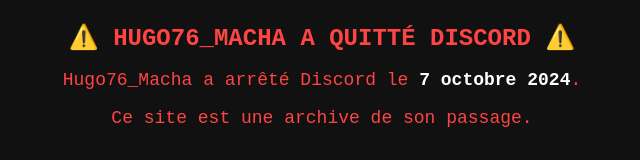
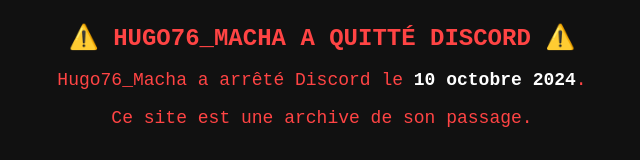
Before and after one commit to Hugo76macha/hugo76macha.github.io, a website: page index.html in a window 1280 px wide. Shown: the part 137-297 px from the top of the page, without its empty margins (318-958 px from the left). Drawn offline with Linux system fonts and the light colour scheme; grey boxes are pictures that could not be loaded.

Commit message:
Update index.html

```diff
--- a/index.html
+++ b/index.html
@@ -9,7 +9,7 @@
 <body>
     <div class="container">
         <h1>⚠️ Hugo76_Macha a quitté Discord ⚠️</h1>
-        <p>Hugo76_Macha a arrêté Discord le <span class="date">7 octobre 2024</span>.</p>
+        <p>Hugo76_Macha a arrêté Discord le <span class="date">10 octobre 2024</span>.</p>
         <p>Ce site est une archive de son passage.</p>
 
         <!-- Photo de profil GitHub -->
```
